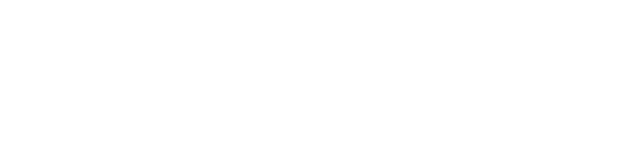
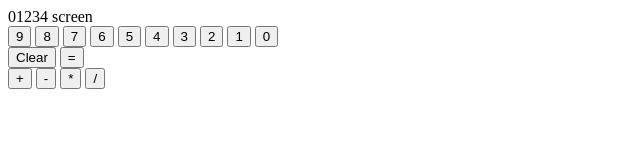
Before and after one commit to NerwenElensar/calculator, a plain HTML site: page index.html in a window 1280 px wide. Shown: the whole page, without its empty margins (0-640 px from the left). Drawn offline with Linux system fonts and the light colour scheme.

Commit message:
add basic html structure for calculator

```diff
--- a/index.html
+++ b/index.html
@@ -7,5 +7,29 @@
     <script src="main.js" defer></script>
     <title>Calculator</title>
   </head>
-  <body></body>
+  <body>
+    <div class="calculator-container">
+      <div class="screen">01234 screen</div>
+      <div class="btn-numbers-container">
+        <button>9</button>
+        <button>8</button>
+        <button>7</button>
+        <button>6</button>
+        <button>5</button>
+        <button>4</button>
+        <button>3</button>
+        <button>2</button>
+        <button>1</button>
+        <button>0</button>
+      </div>
+      <button>Clear</button>
+      <button>=</button>
+      <div class="btn-operators-container">
+        <button>+</button>
+        <button>-</button>
+        <button>*</button>
+        <button>/</button>
+      </div>
+    </div>
+  </body>
 </html>
```
